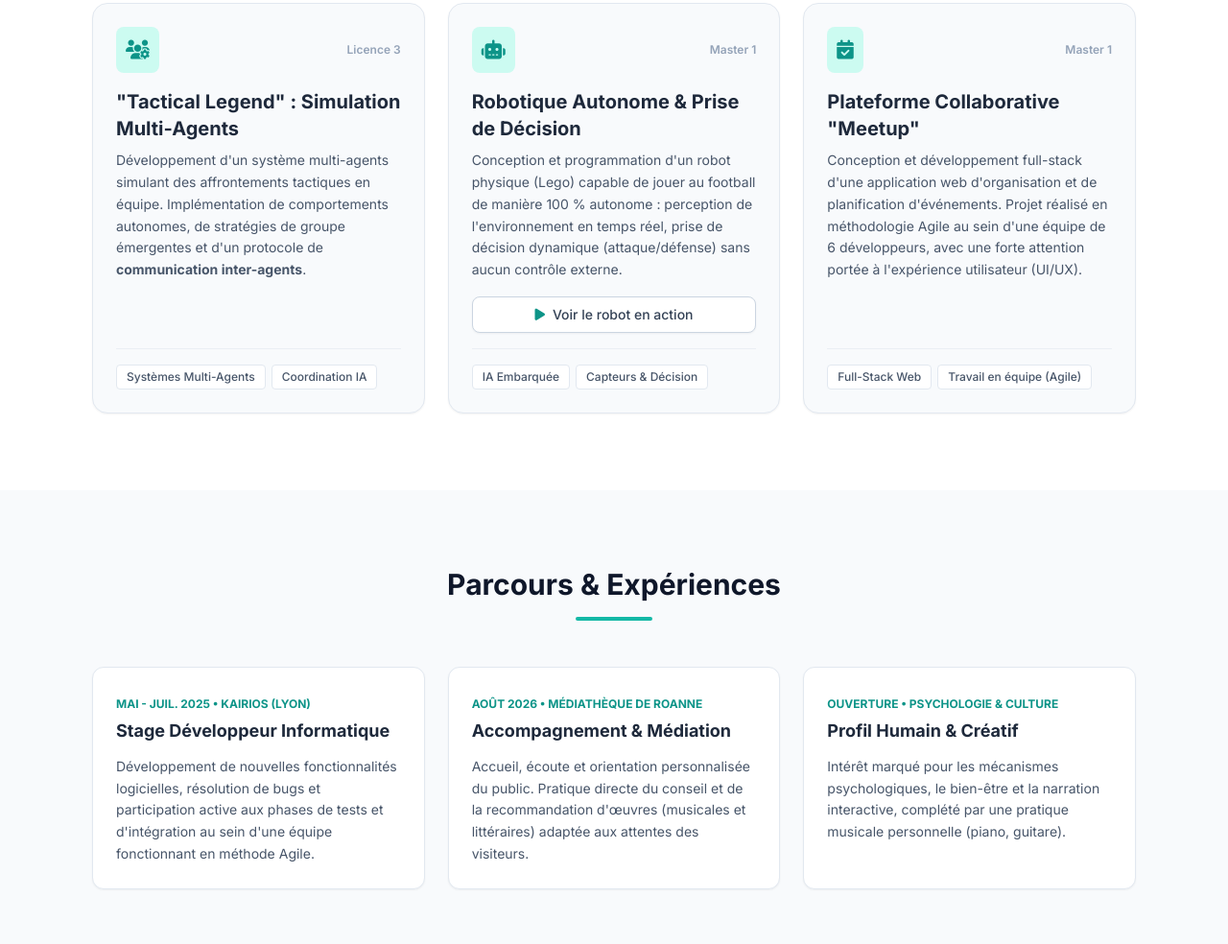
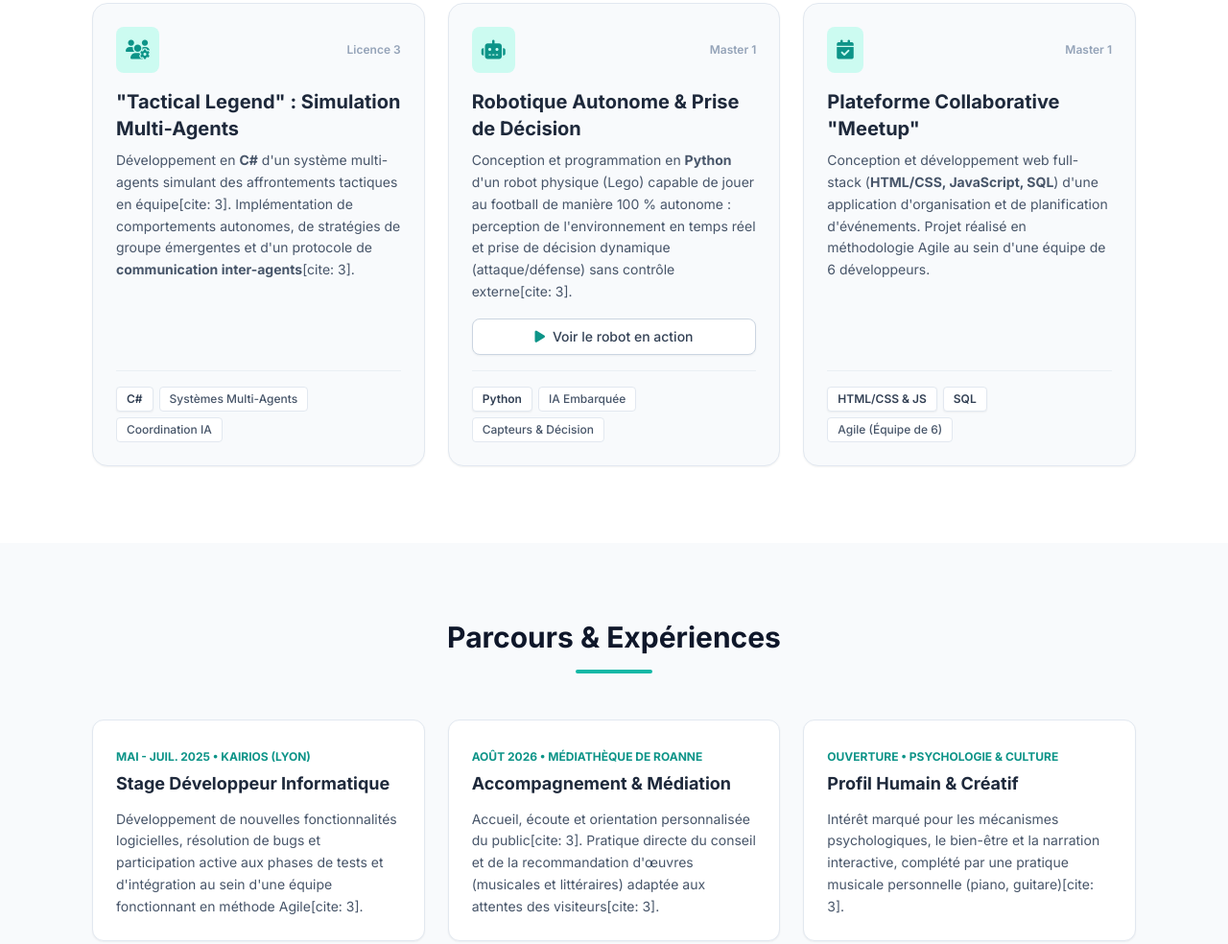
Before and after one commit to oscar-gibert/oscar-gibert.github.io, a plain HTML site: page index.html in a window 1280 px wide. Shown: the part 2283-3267 px from the top of the page at 96% size. Drawn offline with nearby package versions, Linux system fonts and the light colour scheme.

Commit message:
Update index.html

```diff
--- a/index.html
+++ b/index.html
@@ -198,7 +198,7 @@
                 </div>
 
                 <p class="text-slate-600 leading-relaxed mb-6">
-                    Développement d'algorithmes décisionnels et conception d'une simulation interactive en environnement 3D pour véhicules autonomes. J'ai documenté ce travail sous deux angles complémentaires : une démonstration technique de la simulation et une <strong>vidéo de vulgarisation scientifique</strong> expliquant la logique décisionnelle de l'IA à un public non expert (démonstration concrète de ma capacité de médiation et d'explicabilité).
+                    Développement d'algorithmes décisionnels (C#) et conception d'une simulation interactive en environnement 3D (Unity) pour véhicules autonomes[cite: 3]. J'ai documenté ce travail sous deux angles complémentaires : une démonstration technique de la simulation et une <strong>vidéo de vulgarisation scientifique</strong> expliquant la logique décisionnelle de l'IA à un public non expert (démonstration concrète de ma capacité de médiation et d'explicabilité)[cite: 3].
                 </p>
 
                 <div class="flex flex-col sm:flex-row gap-4">
@@ -214,7 +214,7 @@
             <!-- Grille des 3 autres projets -->
             <div class="grid md:grid-cols-3 gap-6">
 
-                <!-- Projet 2 : Tactical Legend (Sans bouton) -->
+                <!-- Projet 2 : Tactical Legend -->
                 <div class="bg-slate-50 rounded-2xl p-6 border border-slate-200 shadow-sm hover:shadow-md transition-shadow flex flex-col justify-between">
                     <div>
                         <div class="flex items-center justify-between mb-4">
@@ -225,16 +225,17 @@
                         </div>
                         <h3 class="text-xl font-bold text-slate-800 mb-2">"Tactical Legend" : Simulation Multi-Agents</h3>
                         <p class="text-slate-600 text-sm leading-relaxed mb-4">
-                            Développement d'un système multi-agents simulant des affrontements tactiques en équipe. Implémentation de comportements autonomes, de stratégies de groupe émergentes et d'un protocole de <strong>communication inter-agents</strong>.
+                            Développement en <strong>C#</strong> d'un système multi-agents simulant des affrontements tactiques en équipe[cite: 3]. Implémentation de comportements autonomes, de stratégies de groupe émergentes et d'un protocole de <strong>communication inter-agents</strong>[cite: 3].
                         </p>
                     </div>
                     <div class="flex flex-wrap gap-1.5 pt-4 border-t border-slate-200/60">
+                        <span class="bg-white text-slate-700 px-2.5 py-1 rounded text-xs font-semibold border border-slate-200 shadow-sm">C#</span>
                         <span class="bg-white text-slate-600 px-2.5 py-1 rounded text-xs font-medium border border-slate-200">Systèmes Multi-Agents</span>
                         <span class="bg-white text-slate-600 px-2.5 py-1 rounded text-xs font-medium border border-slate-200">Coordination IA</span>
                     </div>
                 </div>
 
-                <!-- Projet 3 : Robot Autonome (Avec ton lien Drive) -->
+                <!-- Projet 3 : Robot Autonome -->
                 <div class="bg-slate-50 rounded-2xl p-6 border border-slate-200 shadow-sm hover:shadow-md transition-shadow flex flex-col justify-between">
                     <div>
                         <div class="flex items-center justify-between mb-4">
@@ -245,7 +246,7 @@
                         </div>
                         <h3 class="text-xl font-bold text-slate-800 mb-2">Robotique Autonome & Prise de Décision</h3>
                         <p class="text-slate-600 text-sm leading-relaxed mb-4">
-                            Conception et programmation d'un robot physique (Lego) capable de jouer au football de manière 100 % autonome : perception de l'environnement en temps réel, prise de décision dynamique (attaque/défense) sans aucun contrôle externe.
+                            Conception et programmation en <strong>Python</strong> d'un robot physique (Lego) capable de jouer au football de manière 100 % autonome : perception de l'environnement en temps réel et prise de décision dynamique (attaque/défense) sans contrôle externe[cite: 3].
                         </p>
                     </div>
                     <div>
@@ -253,6 +254,7 @@
                             <i class="fa-solid fa-play text-brand-600"></i> Voir le robot en action
                         </a>
                         <div class="flex flex-wrap gap-1.5 pt-4 border-t border-slate-200/60">
+                            <span class="bg-white text-slate-700 px-2.5 py-1 rounded text-xs font-semibold border border-slate-200 shadow-sm">Python</span>
                             <span class="bg-white text-slate-600 px-2.5 py-1 rounded text-xs font-medium border border-slate-200">IA Embarquée</span>
                             <span class="bg-white text-slate-600 px-2.5 py-1 rounded text-xs font-medium border border-slate-200">Capteurs & Décision</span>
                         </div>
@@ -270,12 +272,13 @@
                         </div>
                         <h3 class="text-xl font-bold text-slate-800 mb-2">Plateforme Collaborative "Meetup"</h3>
                         <p class="text-slate-600 text-sm leading-relaxed mb-4">
-                            Conception et développement full-stack d'une application web d'organisation et de planification d'événements. Projet réalisé en méthodologie Agile au sein d'une équipe de 6 développeurs, avec une forte attention portée à l'expérience utilisateur (UI/UX).
+                            Conception et développement web full-stack (<strong>HTML/CSS, JavaScript, SQL</strong>) d'une application d'organisation et de planification d'événements. Projet réalisé en méthodologie Agile au sein d'une équipe de 6 développeurs.
                         </p>
                     </div>
                     <div class="flex flex-wrap gap-1.5 pt-4 border-t border-slate-200/60">
-                        <span class="bg-white text-slate-600 px-2.5 py-1 rounded text-xs font-medium border border-slate-200">Full-Stack Web</span>
-                        <span class="bg-white text-slate-600 px-2.5 py-1 rounded text-xs font-medium border border-slate-200">Travail en équipe (Agile)</span>
+                        <span class="bg-white text-slate-700 px-2.5 py-1 rounded text-xs font-semibold border border-slate-200 shadow-sm">HTML/CSS & JS</span>
+                        <span class="bg-white text-slate-700 px-2.5 py-1 rounded text-xs font-semibold border border-slate-200 shadow-sm">SQL</span>
+                        <span class="bg-white text-slate-600 px-2.5 py-1 rounded text-xs font-medium border border-slate-200">Agile (Équipe de 6)</span>
                     </div>
                 </div>
 
@@ -296,7 +299,7 @@
                     <span class="text-xs font-bold text-brand-600 uppercase">Mai - Juil. 2025 • KAIRIOS (Lyon)</span>
                     <h3 class="text-lg font-bold text-slate-800 mt-1">Stage Développeur Informatique</h3>
                     <p class="text-sm text-slate-600 mt-3 leading-relaxed">
-                        Développement de nouvelles fonctionnalités logicielles, résolution de bugs et participation active aux phases de tests et d'intégration au sein d'une équipe fonctionnant en méthode Agile.
+                        Développement de nouvelles fonctionnalités logicielles, résolution de bugs et participation active aux phases de tests et d'intégration au sein d'une équipe fonctionnant en méthode Agile[cite: 3].
                     </p>
                 </div>
 
@@ -304,7 +307,7 @@
                     <span class="text-xs font-bold text-brand-600 uppercase">Août 2026 • Médiathèque de Roanne</span>
                     <h3 class="text-lg font-bold text-slate-800 mt-1">Accompagnement & Médiation</h3>
                     <p class="text-sm text-slate-600 mt-3 leading-relaxed">
-                        Accueil, écoute et orientation personnalisée du public. Pratique directe du conseil et de la recommandation d'œuvres (musicales et littéraires) adaptée aux attentes des visiteurs.
+                        Accueil, écoute et orientation personnalisée du public[cite: 3]. Pratique directe du conseil et de la recommandation d'œuvres (musicales et littéraires) adaptée aux attentes des visiteurs[cite: 3].
                     </p>
                 </div>
 
@@ -312,7 +315,7 @@
                     <span class="text-xs font-bold text-brand-600 uppercase">Ouverture • Psychologie & Culture</span>
                     <h3 class="text-lg font-bold text-slate-800 mt-1">Profil Humain & Créatif</h3>
                     <p class="text-sm text-slate-600 mt-3 leading-relaxed">
-                        Intérêt marqué pour les mécanismes psychologiques, le bien-être et la narration interactive, complété par une pratique musicale personnelle (piano, guitare).
+                        Intérêt marqué pour les mécanismes psychologiques, le bien-être et la narration interactive, complété par une pratique musicale personnelle (piano, guitare)[cite: 3].
                     </p>
                 </div>
             </div>
```
